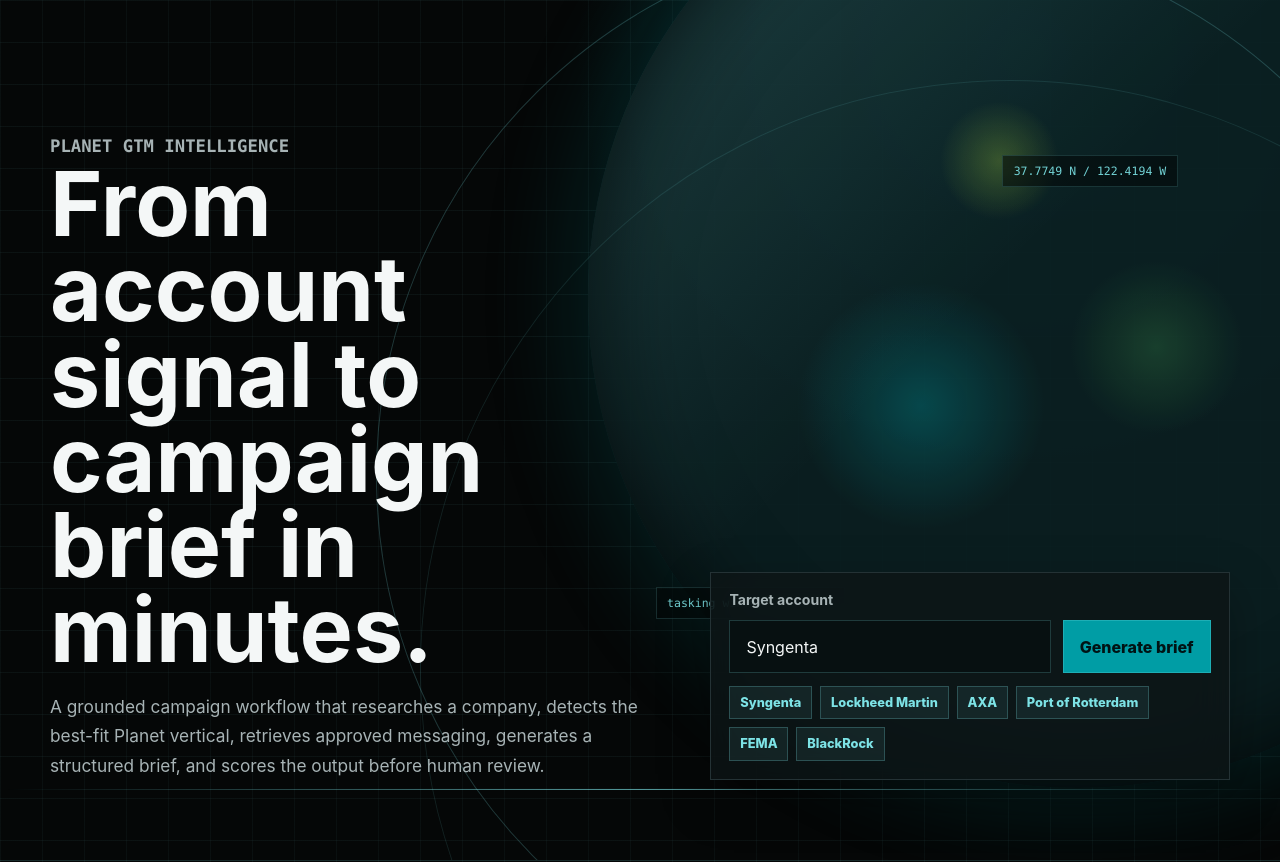
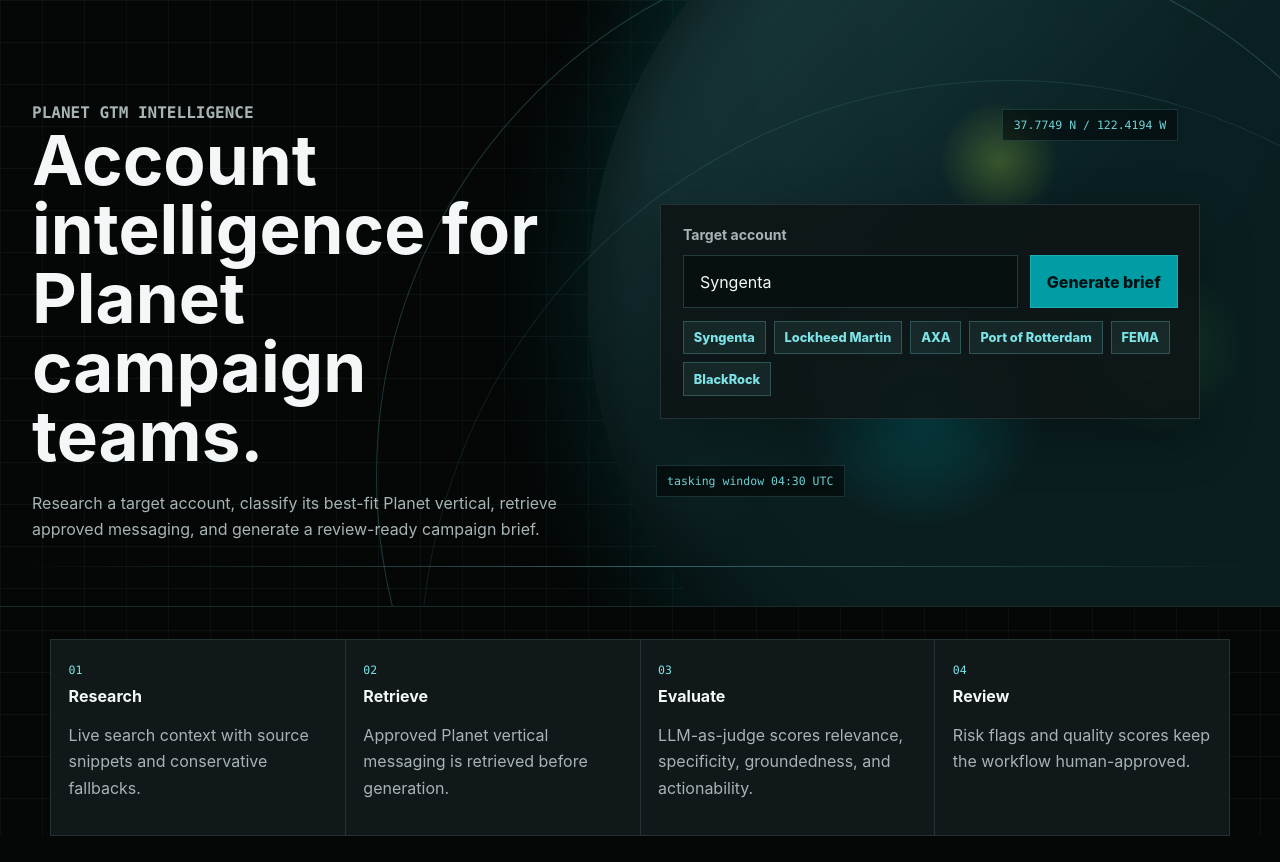
Before and after one commit to akankshalksingh/planet-campaign-brief-agent, a Next.js app: page / in a window 1280 px wide. Shown: the top 862 px of the page. Built offline with nearby package versions, Linux system fonts and the light colour scheme.

Commit message:
Polish hero layout and remove JSON panel

```diff
--- a/app/components/BriefView.tsx
+++ b/app/components/BriefView.tsx
@@ -89,11 +89,6 @@
           ))}
         </div>
       </article>
-
-      <details className="jsonPanel">
-        <summary>Structured JSON</summary>
-        <pre>{JSON.stringify(brief, null, 2)}</pre>
-      </details>
     </section>
   );
 }
--- a/app/globals.css
+++ b/app/globals.css
@@ -56,7 +56,7 @@
 
 .hero {
   position: relative;
-  min-height: 86vh;
+  min-height: 74vh;
   overflow: hidden;
   border-bottom: 1px solid rgba(125, 227, 230, 0.16);
 }
@@ -65,29 +65,33 @@
   position: relative;
   z-index: 2;
   display: grid;
-  grid-template-columns: minmax(0, 1fr) minmax(340px, 520px);
-  gap: 4rem;
-  align-items: end;
-  min-height: 86vh;
+  grid-template-columns: minmax(0, 0.92fr) minmax(360px, 540px);
+  gap: 5rem;
+  align-items: center;
+  min-height: 74vh;
   width: min(1180px, calc(100% - 2rem));
   margin: 0 auto;
-  padding: 7rem 0 5rem;
+  padding: 5rem 0 4rem;
 }
 
 .hero h1 {
-  max-width: 760px;
+  max-width: 700px;
   margin: 0;
-  font-size: clamp(3.2rem, 7vw, 6.8rem);
-  line-height: 0.95;
+  font-size: clamp(3rem, 5.4vw, 5.6rem);
+  line-height: 1;
   letter-spacing: 0;
 }
 
 .hero p {
-  max-width: 680px;
+  max-width: 620px;
   margin: 1.25rem 0 0;
   color: var(--planet-muted);
-  font-size: 1.08rem;
-  line-height: 1.7;
+  font-size: 1rem;
+  line-height: 1.6;
+}
+
+.heroCopy {
+  align-self: center;
 }
 
 .eyebrow {
@@ -167,14 +171,14 @@
 
 .coordinateTwo {
   right: 34%;
-  bottom: 28%;
+  bottom: 18%;
 }
 
 .briefForm {
   border: 1px solid var(--planet-card-border);
-  background: rgba(14, 21, 22, 0.78);
+  background: rgba(14, 21, 22, 0.88);
   backdrop-filter: blur(18px);
-  padding: 1.15rem;
+  padding: 1.35rem;
   box-shadow: 0 18px 48px rgba(0, 0, 0, 0.28);
 }
 
@@ -214,6 +218,7 @@
   color: #001314;
   font-weight: 800;
   padding: 0.95rem 1rem;
+  white-space: nowrap;
 }
 
 .exampleBar {
@@ -249,7 +254,6 @@
 .workflowBand div,
 .panel,
 .resultHero,
-.jsonPanel,
 .errorPanel,
 .loadingPanel {
   background: rgba(14, 21, 22, 0.88);
@@ -333,7 +337,6 @@
 }
 
 .panel,
-.jsonPanel,
 .errorPanel,
 .loadingPanel {
   border: 1px solid var(--planet-card-border);
@@ -404,26 +407,6 @@
   font-size: 0.9rem;
 }
 
-.jsonPanel {
-  grid-column: 1 / -1;
-}
-
-.jsonPanel summary {
-  color: var(--planet-cyan-soft);
-  cursor: pointer;
-  font-weight: 800;
-}
-
-.jsonPanel pre {
-  overflow: auto;
-  max-height: 34rem;
-  margin: 1rem 0 0;
-  color: #d8f7f8;
-  font-family: "IBM Plex Mono", "SFMono-Regular", Consolas, monospace;
-  font-size: 0.78rem;
-  line-height: 1.55;
-}
-
 .errorPanel {
   border-color: rgba(255, 107, 95, 0.45);
 }
@@ -473,8 +456,10 @@
   }
 
   .heroContent {
-    align-items: end;
+    align-items: center;
     gap: 2rem;
+    min-height: auto;
+    padding: 4rem 0 3rem;
   }
 
   .workflowBand,
@@ -488,6 +473,12 @@
   }
 
   .hero h1 {
-    font-size: 3.2rem;
+    font-size: 3rem;
   }
 }
+
+@media (min-width: 1280px) {
+  .heroContent {
+    width: min(1280px, calc(100% - 4rem));
+  }
+}
--- a/app/page.tsx
+++ b/app/page.tsx
@@ -44,13 +44,12 @@
       <section className="hero">
         <OrbitField />
         <div className="heroContent">
-          <div>
+          <div className="heroCopy">
             <p className="eyebrow">Planet GTM intelligence</p>
-            <h1>From account signal to campaign brief in minutes.</h1>
+            <h1>Account intelligence for Planet campaign teams.</h1>
             <p>
-              A grounded campaign workflow that researches a company, detects the best-fit Planet
-              vertical, retrieves approved messaging, generates a structured brief, and scores the
-              output before human review.
+              Research a target account, classify its best-fit Planet vertical, retrieve approved
+              messaging, and generate a review-ready campaign brief.
             </p>
           </div>
           <form className="briefForm" onSubmit={handleSubmit}>
@@ -117,7 +116,7 @@
           <div>
             <span>04</span>
             <strong>Review</strong>
-            <p>Risk flags and structured JSON keep the workflow human-approved.</p>
+            <p>Risk flags and quality scores keep the workflow human-approved.</p>
           </div>
         </section>
       ) : null}
```
